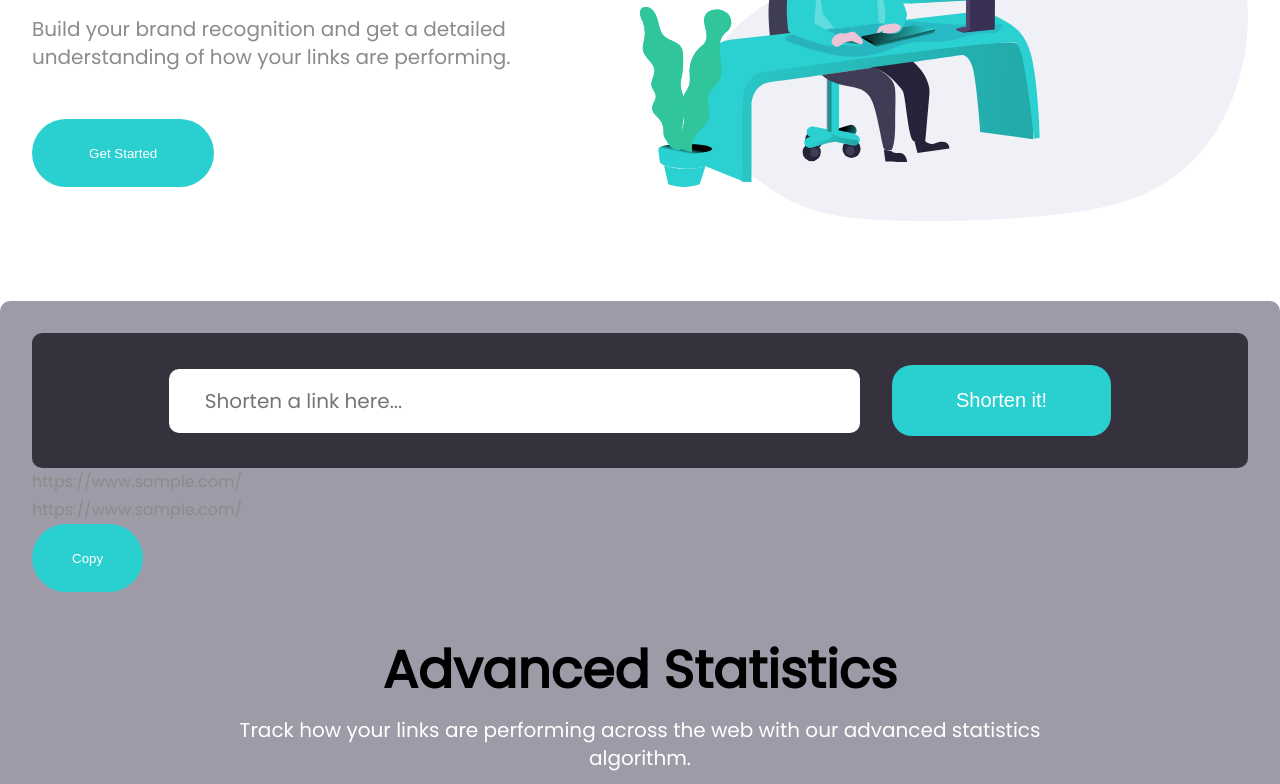
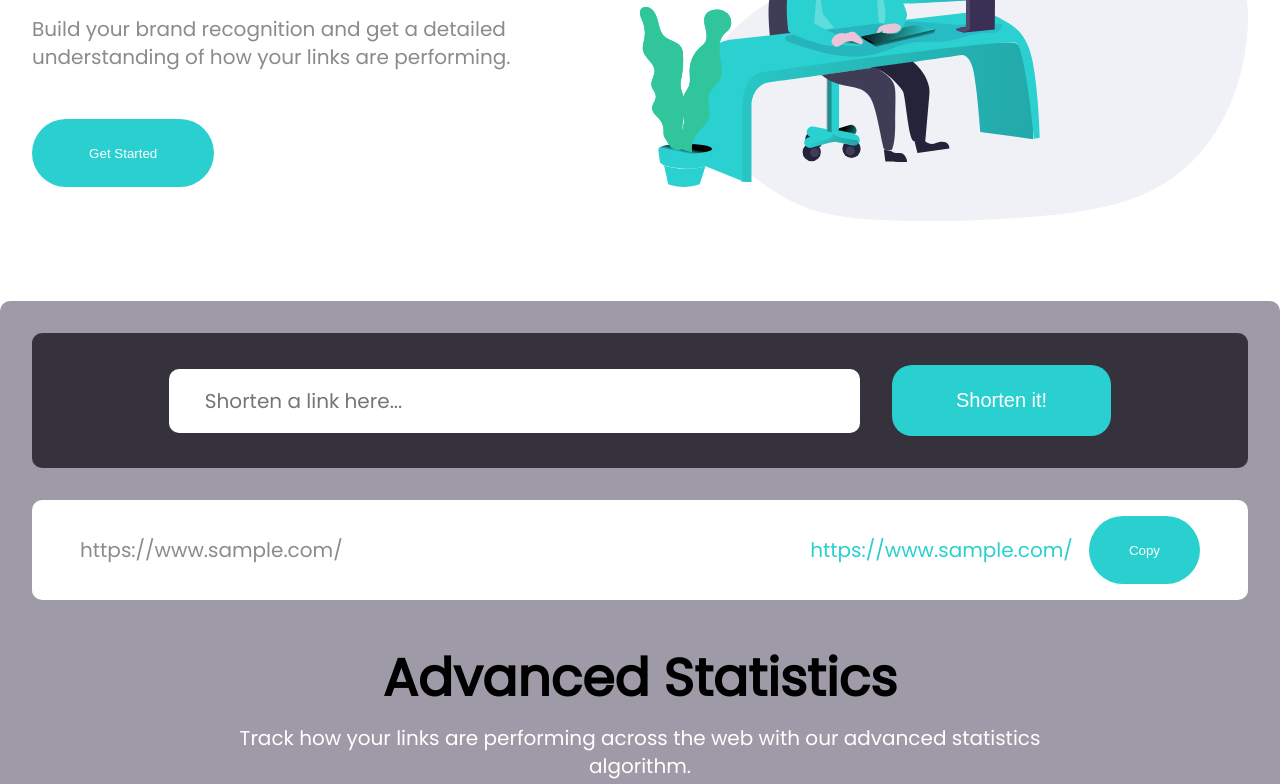
Before and after one commit to nonsoo/url-shorten--app, a React (Create React App) app: page / in a window 1280 px wide. Shown: the part 423-1207 px from the top of the page. Built offline with nearby package versions, Linux system fonts and the light colour scheme.

Commit message:
Finished styling of ShortLinkComp

```diff
--- a/src/css/comp.css
+++ b/src/css/comp.css
@@ -108,3 +108,29 @@
   font-weight: var(--fw-sec);
   color: var(--fcol-sec);
 }
+
+.shortLinks {
+  margin-top: 2rem;
+  display: flex;
+  justify-content: space-between;
+  align-items: center;
+
+  padding: 1rem 3rem;
+  border-radius: 10px;
+  background-color: var(--background-col-sec);
+}
+
+.shortLinksGenCon {
+  display: flex;
+  gap: 1rem;
+  align-items: center;
+}
+
+.shortLinks__OURL,
+.shortLinks__sURL {
+  font-size: var(--fs-sec);
+}
+
+.shortLinks__sURL {
+  color: var(--col-Prmy-mod);
+}
```
